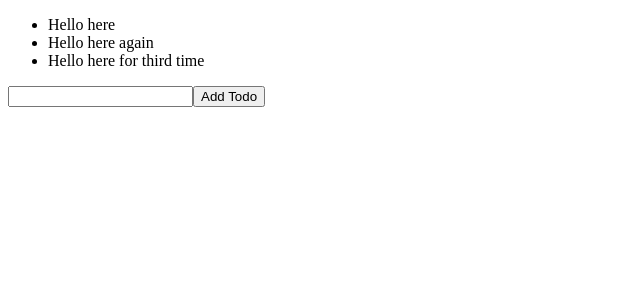
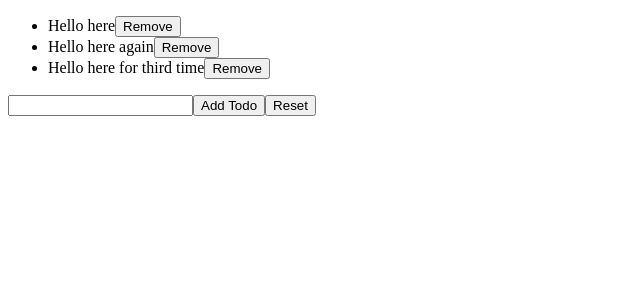
Before and after one commit to contrahazte/REACT-MASSI-WORLD, a React (Vite) app: page / in a window 1280 px wide. Shown: the top 300 px of the page, without its empty margins (0-640 px from the left). Built offline with nearby package versions, Linux system fonts and the light colour scheme.

Commit message:
here exercise really done

```diff
--- a/src/Components/TodoList.jsx
+++ b/src/Components/TodoList.jsx
@@ -7,14 +7,24 @@
   const handleAddTodo = () => {
     setTodos([...todos, inputValue]);
     setInputValue('');
-    console.log(todos)
+  };
+
+  const handleRemoveTodo = (indexToRemove) => {
+    setTodos(todos.filter((_, index) => index !== indexToRemove));
+  };
+
+  const handleReset = () => {
+    setTodos([]);
   };
 
   return (
     <div>
       <ul>
         {todos.map((todo, index) => (
-          <li key={index}>{todo}</li>
+          <li key={index}>
+            {todo}
+            <button onClick={() => handleRemoveTodo(index)}>Remove</button>
+          </li>
         ))}
       </ul>
       <input
@@ -23,6 +33,7 @@
         onChange={(e) => setInputValue(e.target.value)}
       />
       <button onClick={handleAddTodo}>Add Todo</button>
+      <button onClick={handleReset}>Reset</button>
     </div>
   );
 }
```
